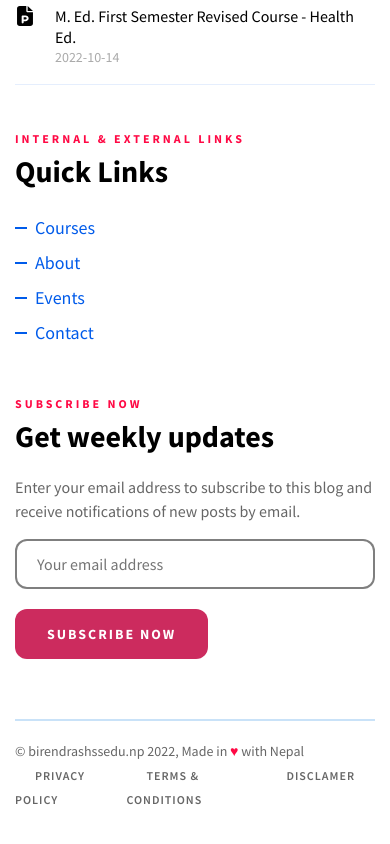
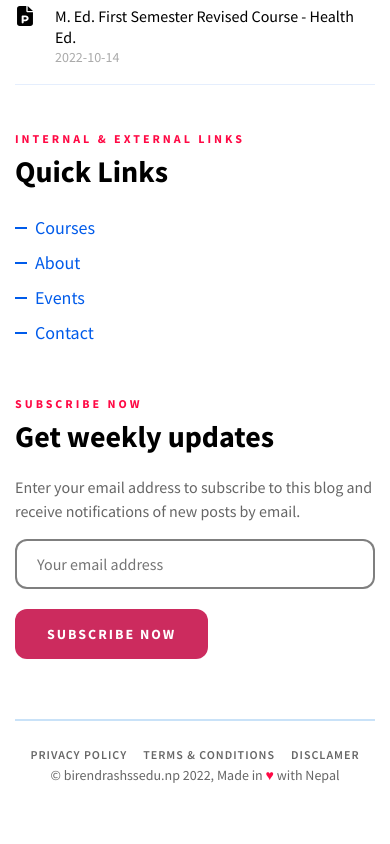
Before and after one commit to saroz/birendra-shss, a website: page index.html in a window 390 px wide. Shown: the part 6621-7465 px from the top of the page. After the commit the page ends 7427 px from the top, so only its background shows below. Drawn offline with nearby package versions, Linux system fonts and the light colour scheme; files that its build step writes are made by us from their sources; files whose address does not match are found by name.

Commit message:
footer menu responsive fixes

```diff
--- a/assets/scss/_footer.scss
+++ b/assets/scss/_footer.scss
@@ -19,11 +19,41 @@
         &--bottom {
             margin-top: 3.75rem;
             padding: 1.25rem 0;
-            border-top: 2px solid #c9e2f8
+            border-top: 2px solid #c9e2f8;
+
+            .flex-row {
+                flex-wrap: wrap;
+            }
+
+            .nav-link {
+                padding: 0;
+                margin-left: 0.625rem;
+
+                &:hover {
+                    color: $purple;
+                }
+            }
+
         }
 
         @media only screen and (max-width: 767.99px) {
-            padding: 3.125rem 0;
+            padding: 3.125rem 0 0;
+
+            &--bottom {
+                text-align: center;
+
+                .flex-row {
+                    justify-content: center;
+                }
+
+                .nav-link {
+                    margin: 0 0.5rem 0.5rem;
+                }
+
+                .flex-row-wrap {
+                    flex-direction: column-reverse;
+                }
+            }
 
             .col-4:not(:last-of-type) {
                 padding-bottom: 2.5rem;
```
